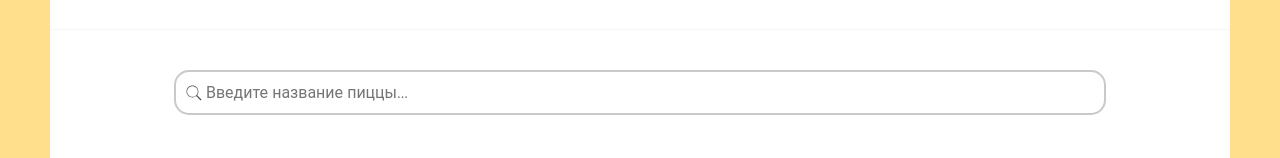
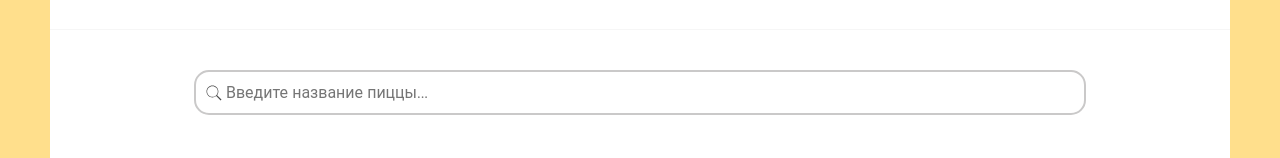
Before and after one commit to ronalli/react-pizza, a React (Create React App) app: page / in a window 1280 px wide. Shown: the part 155-313 px from the top of the page. Built offline with nearby package versions, Linux system fonts and the light colour scheme; data requests are answered from the project's data file.

Commit message:
contextForSearch

```diff
--- a/package.json
+++ b/package.json
@@ -6,6 +6,7 @@
     "@testing-library/jest-dom": "^5.16.4",
     "@testing-library/react": "^13.3.0",
     "@testing-library/user-event": "^13.5.0",
+    "axios": "^0.27.2",
     "json-server": "^0.17.0",
     "react": "^18.2.0",
     "react-content-loader": "^6.2.0",
--- a/src/App.js
+++ b/src/App.js
@@ -1,3 +1,4 @@
+import { createContext } from 'react';
 import { useState } from 'react';
 import { Routes, Route } from 'react-router-dom';
 
@@ -9,14 +10,17 @@ import NotFound from './pages/NotFound';
 
 import './scss/app.scss';
 
+export const AppContext = createContext('');
+
 const App = () => {
   const [searchValue, setSearchValue] = useState('');
   return (
     <div className='wrapper'>
+      <AppContext.Provider value={{ searchValue, setSearchValue }}>
         <Header />
         <div className='content'>
           <div className='container'>
-          <Search searchValue={searchValue} setSearchValue={setSearchValue} />
+            <Search />
             <Routes>
               <Route path='/' element={<Home searchValue={searchValue} />} />
               <Route path='*' element={<NotFound />} />
@@ -24,6 +28,7 @@ const App = () => {
             </Routes>
           </div>
         </div>
+      </AppContext.Provider>
     </div>
   );
 };
--- a/src/components/Search/index.jsx
+++ b/src/components/Search/index.jsx
@@ -2,8 +2,11 @@ import React from 'react';
 import style from './index.module.scss';
 import iconSearch from '../../assets/img/search.svg';
 import iconCancel from '../../assets/img/cancel.svg';
+import { useContext } from 'react';
+import { AppContext } from '../../App';
 
-function Search({ searchValue, setSearchValue }) {
+function Search() {
+  const { searchValue, setSearchValue } = useContext(AppContext);
   return (
     <div className={style.root}>
       <input
--- a/src/components/Search/index.module.scss
+++ b/src/components/Search/index.module.scss
@@ -2,7 +2,7 @@
 	position: relative;
 	display: grid;
 	align-items: center;
-	margin: 0 65px 45px 65px;
+	margin: 0 85px 45px 85px;
 	font-size: 20px;
 	.search {
 		position: absolute;
--- a/src/pages/Home.jsx
+++ b/src/pages/Home.jsx
@@ -1,9 +1,13 @@
+import axios from 'axios';
 import React from 'react';
+import { useContext } from 'react';
 import { useEffect, useState } from 'react';
+import { AppContext } from '../App';
 import { Categories, BlockPizza, SortPizza, Skeleton } from '../components/';
 import NotFound from './NotFound';
 
-const Home = ({ searchValue }) => {
+const Home = () => {
+  const { searchValue } = useContext(AppContext);
   const [pizza, setPizza] = useState([]);
   const [isLoading, setIsLoading] = useState(true);
   const [activeCategory, setActiveCategory] = useState(0);
@@ -16,12 +20,12 @@ const Home = ({ searchValue }) => {
     setIsLoading(true);
     const category = activeCategory > 0 ? `category=${activeCategory}` : '';
     const sort = sortType.sortProperty;
-    fetch(
-      `http://localhost:3001/data?${category}&_sort=${sort}&_order=desc&title_like=${searchValue}`
-    )
-      .then((res) => res.json())
-      .then((data) => {
-        setPizza(data);
+    axios
+      .get(
+        `http://localhost:3001/data?${category}&_sort=${sort}&_order=desc&title_like=${searchValue}`
+      )
+      .then((res) => {
+        setPizza(res.data);
         setIsLoading(false);
       });
   }, [sortType, activeCategory, searchValue]);
```
Also changed, not shown: 1 other file (tests, documents, lock files or other folders). Lines whose indentation alone changed are shown as unchanged.
